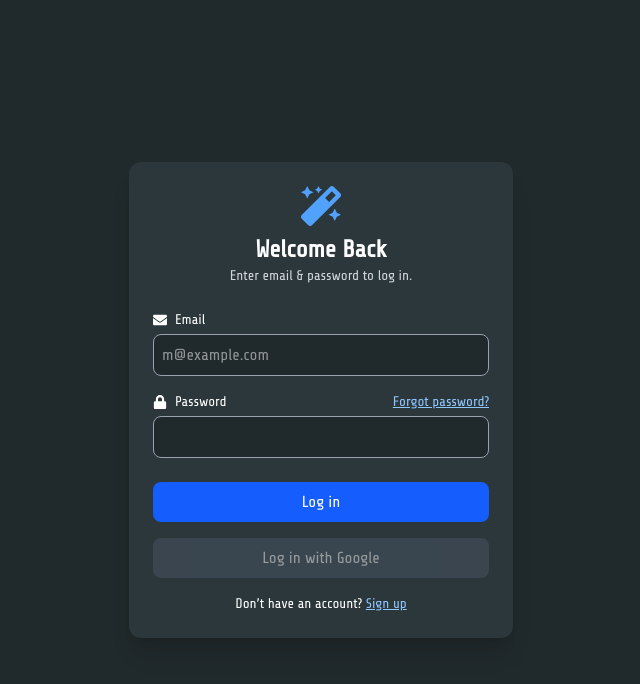
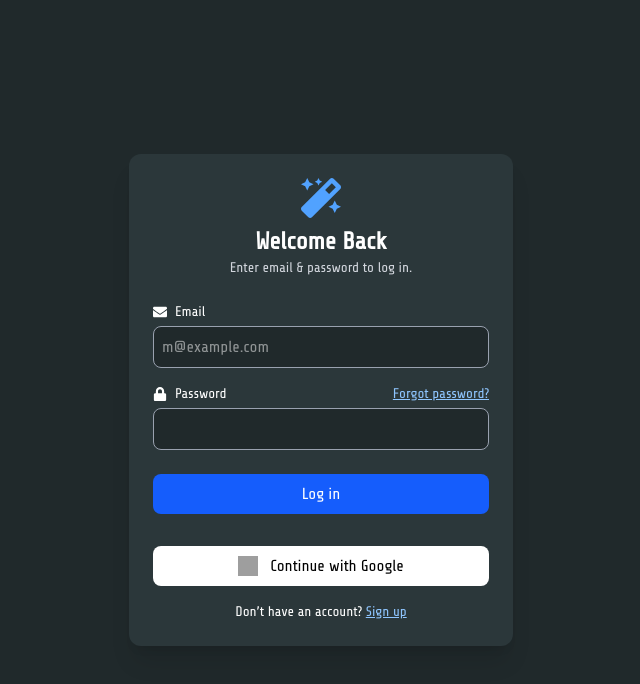
Before and after one commit to Anupam2570632/MicroTaskHub_client, a React (Vite) app: page /login in a window 1280 px wide. Shown: the top 684 px of the page, without its empty margins (319-959 px from the left). Built offline with nearby package versions, Linux system fonts and the light colour scheme; no server answers; grey boxes are pictures that could not be loaded.

Commit message:
ADD: continue with google login

```diff
--- a/package.json
+++ b/package.json
@@ -11,6 +11,7 @@
   },
   "dependencies": {
     "@tailwindcss/vite": "^4.1.17",
+    "axios": "^1.13.2",
     "firebase": "^12.6.0",
     "react": "^19.2.0",
     "react-dom": "^19.2.0",
--- a/src/Pages/Root/Login.jsx
+++ b/src/Pages/Root/Login.jsx
@@ -1,10 +1,41 @@
-import React, { useState } from "react";
+import React, { useContext, useState } from "react";
 import { FaEnvelope, FaLock, FaMagic } from "react-icons/fa";
-import { Link } from "react-router-dom";
+import { Link, useLocation, useNavigate } from "react-router-dom";
+import { AuthContext } from "../../Provider/AuthProvider/AuthContext";
+import axios from "axios";
 
 export default function LoginPage() {
   const [email, setEmail] = useState("");
   const [password, setPassword] = useState("");
+  const location = useLocation();
+  const navigate = useNavigate();
+
+  const { setLoading, GoogleSignIn } = useContext(AuthContext);
+
+  const handleGoogleLogin = () => {
+    setLoading(true);
+    GoogleSignIn()
+      .then(async (result) => {
+        const user = result.user;
+
+        const saveUser = {
+          name: user.displayName,
+          email: user.email,
+          imageUrl: user.photoURL,
+          role: "worker",
+        };
+
+        try {
+          const res = await axios.post("http://localhost:3000/users", saveUser);
+          console.log("User saved:", res.data);
+          navigate(location?.state ? location.state : "/");
+          setLoading(false);
+        } catch (error) {
+          console.error("Error saving user:", error);
+        }
+      })
+      .catch(console.error);
+  };
 
   const handleLogin = (e) => {
     e.preventDefault();
@@ -15,7 +46,6 @@ export default function LoginPage() {
   return (
     <div className="bg-[#20292b] min-h-screen flex items-center justify-center p-4">
       <div className="w-full max-w-sm bg-[#2b373a] shadow-xl rounded-xl p-6 text-white">
-
         {/* Header */}
         <div className="text-center mb-6">
           <FaMagic className="mx-auto h-10 w-10 text-blue-400" />
@@ -27,7 +57,6 @@ export default function LoginPage() {
 
         {/* Form */}
         <form onSubmit={handleLogin} className="grid gap-4">
-
           {/* Email */}
           <div className="grid gap-1">
             <label className="text-sm font-medium flex items-center gap-2">
@@ -76,13 +105,20 @@ export default function LoginPage() {
             Log in
           </button>
 
-          {/* Google disabled */}
-          <button
-            disabled
-            className="w-full bg-gray-600 text-white p-2 rounded-lg opacity-50 cursor-not-allowed"
-          >
-            Log in with Google
-          </button>
+          <div className="mt-4">
+            <button
+              onClick={handleGoogleLogin}
+              type="button"
+              className="w-full flex items-center justify-center gap-3 bg-white text-black p-2 rounded-lg hover:bg-gray-200 transition"
+            >
+              <img
+                src="https://www.svgrepo.com/show/475656/google-color.svg"
+                alt="Google"
+                className="w-5 h-5"
+              />
+              Continue with Google
+            </button>
+          </div>
         </form>
 
         {/* Bottom Link */}
--- a/src/Provider/AuthProvider/AuthProvider.jsx
+++ b/src/Provider/AuthProvider/AuthProvider.jsx
@@ -1,9 +1,31 @@
+import { useEffect, useState } from "react";
 import { AuthContext } from "./AuthContext";
+import auth from "../../Firebase/firebase.config";
+import { GoogleAuthProvider, onAuthStateChanged, signInWithPopup } from "firebase/auth";
 
 const AuthProvider = ({ children }) => {
-  const user = true;
-  const AuthInfo = { user };
+  const [user, setUser] = useState(null);
+  const [loading, setLoading] = useState(true);
 
+  console.log(user)
+
+  const googleProvider = new GoogleAuthProvider();
+  const GoogleSignIn = () => {
+    setLoading(true);
+    return signInWithPopup(auth, googleProvider);
+  };
+
+  useEffect(() => {
+    const unSubscribe = onAuthStateChanged(auth, (currentUser) => {
+      setUser(currentUser);
+      setLoading(false);
+    });
+    return () => {
+      unSubscribe();
+    };
+  }, []);
+
+  const AuthInfo = { user, loading, GoogleSignIn, setLoading };
   return (
     <AuthContext.Provider value={AuthInfo}>{children}</AuthContext.Provider>
   );
--- a/src/Router/routes.jsx
+++ b/src/Router/routes.jsx
@@ -23,7 +23,11 @@ const router = createBrowserRouter([
   },
   {
     path: "/dashboard",
-    element: <Dashboard />,
+    element: (
+      <PrivateRoute>
+        <Dashboard />
+      </PrivateRoute>
+    ),
     children: [
       {
         path: "/dashboard",
--- a/src/Shared/NavBar/Navbar.jsx
+++ b/src/Shared/NavBar/Navbar.jsx
@@ -10,7 +10,8 @@ const Navbar = () => {
   const handleHamburgerClick = () => {
     setIsOpen((prev) => !prev);
   };
-  const { user} = useContext(AuthContext);
+  const { user } = useContext(AuthContext);
+  console.log(user?.photoURL);
 
   const links = (
     <>
@@ -23,11 +24,11 @@ const Navbar = () => {
             <RiCoinsLine className="text-2xl" />
             <div>0</div>
           </li>
-          <li className="rounded-full border-3 border-transparent hover:border-3 hover:border-white duration-150 ease-in cursor-pointer">
+          <li className="h-12 w-12 rounded-full border-3 border-transparent hover:border-3 hover:border-white duration-150 ease-in cursor-pointer">
             <img
-              className="h-10 w-10 rounded-full object-cover"
-              src="https://images.unsplash.com/photo-1529626455594-4ff0802cfb7e?ixlib=rb-4.1.0&ixid=M3wxMjA3fDB8MHxwaG90by1wYWdlfHx8fGVufDB8fHx8fA%3D%3D&auto=format&fit=crop&q=80&w=1974"
-              alt=""
+              className="h-full w-full rounded-full object-cover"
+              src={user?.photoURL}
+              alt="user.name"
             />
           </li>
           <li className="py-3 px-4 font-bold hover:bg-[#2b373a] duration-200 ease-in cursor-pointer rounded-sm hover:text-[#acb3b6]">
@@ -36,9 +37,12 @@ const Navbar = () => {
         </>
       ) : (
         <>
-          <li className="py-3 px-4 font-bold hover:bg-[#2b373a] duration-200 ease-in cursor-pointer rounded-sm hover:text-[#acb3b6]">
-            <Link to="/login">Login</Link>
-          </li>
+          <Link
+            to="/login"
+            className="py-3 px-4 font-bold hover:bg-[#2b373a] duration-200 ease-in cursor-pointer rounded-sm hover:text-[#acb3b6]"
+          >
+            Login
+          </Link>
           <li className="py-3 px-4 font-bold hover:bg-[#2b373a] duration-200 ease-in cursor-pointer rounded-sm hover:text-[#acb3b6]">
             <Link to="/register">Register</Link>
           </li>
```
Also changed, not shown: 1 other file (tests, documents, lock files or other folders).
